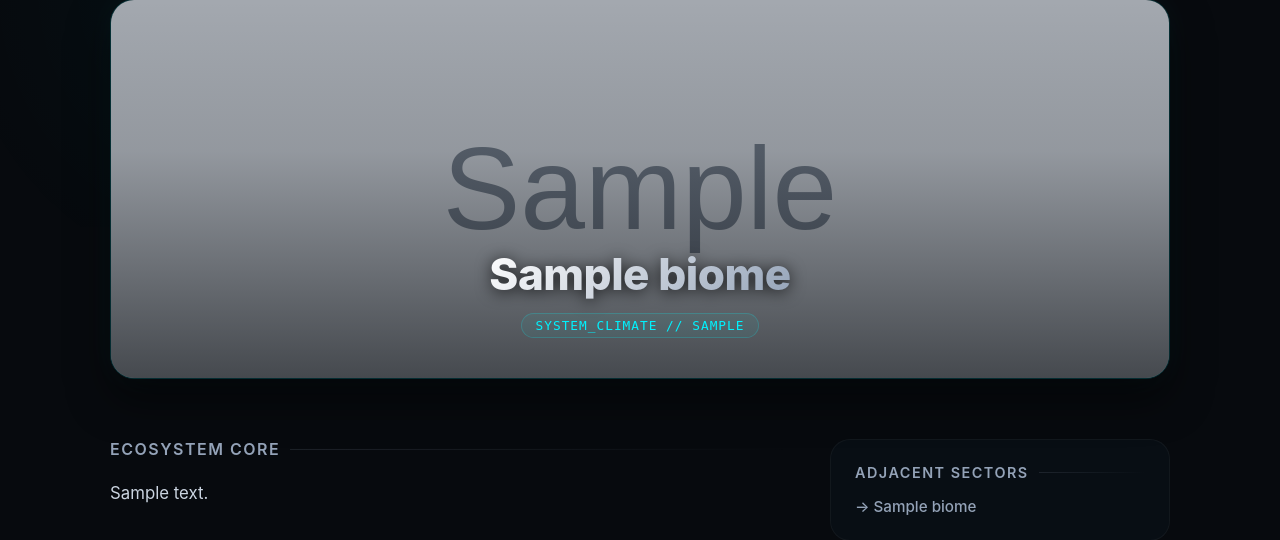
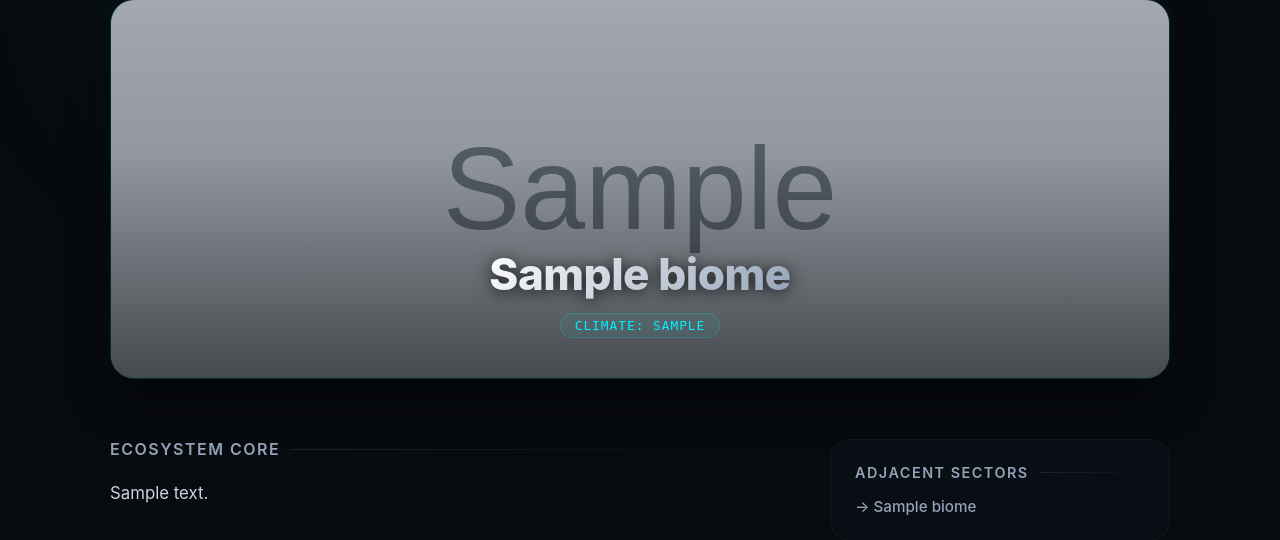
Before and after one commit to Solar01s/Nature-s_word, a Django app: page /nature_index/biome/1/ in a window 1280 px wide. Shown: the part 93-633 px from the top of the page. Run offline with Django 5.2, Linux system fonts and the light colour scheme; tables that the repository leaves empty hold one stand-in row (values such as "Sample post"); grey boxes marked "Sample" are stand-in pictures.

Commit message:
Update biome.html

```diff
--- a/templates/nature_index/biome.html
+++ b/templates/nature_index/biome.html
@@ -305,7 +305,7 @@
                 <img src="{{ biome.image }}" alt="{{ biome.name }}" class="earth-image">
             {% endif %}
             <h1 class="biome-title">{{ biome.name }}</h1>
-            <div class="climate-badge">SYSTEM_CLIMATE // {{ biome.climate }}</div>
+            <div class="climate-badge">Climate: {{ biome.climate }}</div>
         </div>
 
         <div class="content-split">
```
